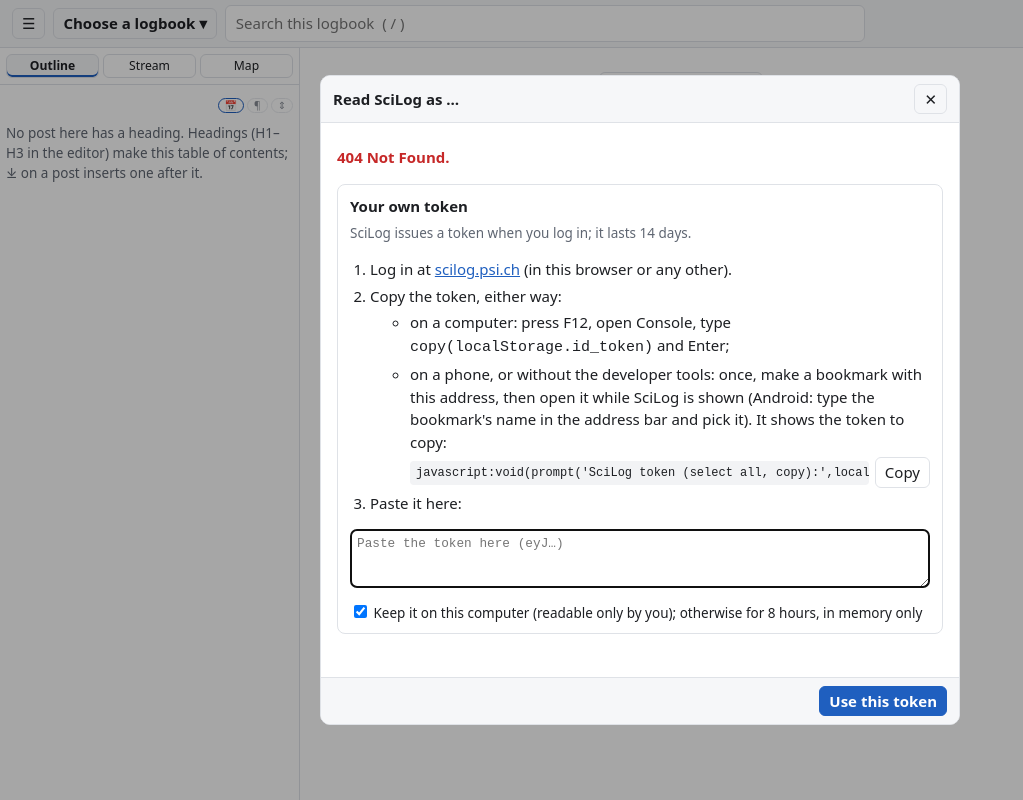
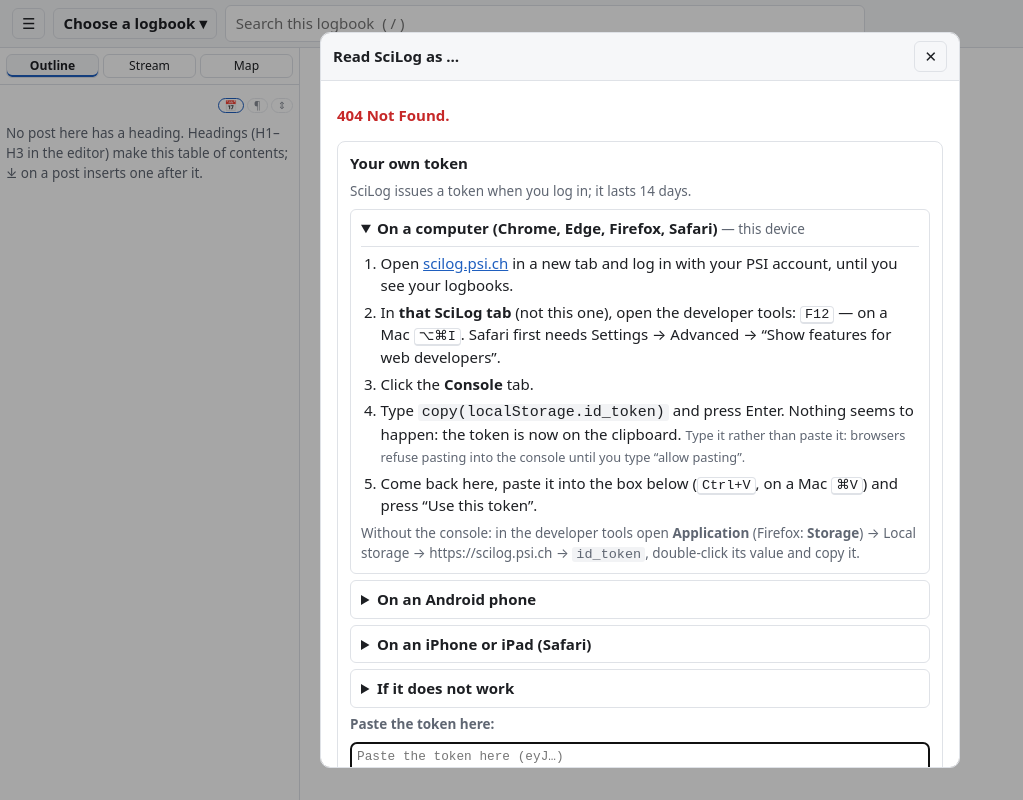
Before and after one commit to swissfel/scilog-viewer, a plain HTML site: page scilog_viewer/static/index.html in a window 1280 px wide. Shown: the whole page, without its empty margins (0-1023 px from the left). Drawn offline with Linux system fonts and the light colour scheme; no server answers.

Commit message:
A step-by-step guide to the token in the token window, per device

```diff
--- a/scilog_viewer/static/app.css
+++ b/scilog_viewer/static/app.css
@@ -532,3 +532,17 @@ body.has-tasks #to-bottom { right: calc(var(--tasks-width, 340px) + 24px); }
 .tk-card .tk-who { color: var(--muted); font-size: .9em; }
 .tk-keep { display: block; margin-top: 8px; font-size: .9em; }
 .ed-as { font-size: .82em; color: #9a6200; white-space: nowrap; }
+
+/* the step-by-step guide to the token, one fold per device */
+.tk-guides { margin: 8px 0 4px; }
+.tk-guide { border: 1px solid var(--line); border-radius: 6px; margin: 6px 0; padding: 0 10px; }
+.tk-guide > summary { cursor: pointer; padding: 7px 0; font-weight: 600; }
+.tk-guide[open] > summary { border-bottom: 1px solid var(--line); margin-bottom: 4px; }
+.tk-guide .tk-here { font-weight: normal; color: var(--muted); font-size: .9em; }
+.tk-guide ol, .tk-guide ul { padding-left: 1.3em; margin: 6px 0; }
+.tk-guide li { margin: 5px 0; line-height: 1.45; }
+.tk-guide code { background: var(--code); padding: 0 4px; border-radius: 3px; }
+.tk-guide kbd { border: 1px solid var(--line); border-bottom-width: 2px; border-radius: 4px; padding: 0 4px; font-size: .9em; }
+.tk-guide .tk-row { margin-top: 4px; }
+.tk-alt { color: var(--muted); font-size: .9em; }
+.tk-paste { margin: 10px 0 4px; font-weight: 600; }
--- a/scilog_viewer/static/app.js
+++ b/scilog_viewer/static/app.js
@@ -1019,6 +1019,59 @@ function updateTokenBadge() {
   badge.title = "Whose SciLog access the viewer uses: click to change";
 }
 
+// How to get the token out of SciLog's page, step by step, for the device in hand (the others folded).
+// SciLog's page keeps it in its local storage (and a cookie) as "id_token" after the login.
+function tokenGuide() {
+  const ua = navigator.userAgent;
+  const device = /Android/i.test(ua) ? "android" : /iPhone|iPad|iPod/i.test(ua) || (/Macintosh/.test(ua) && navigator.maxTouchPoints > 1) ? "ios" : "computer";
+  const code = (text) => el("code", { text });
+  const copyBtn = (text, what) => el("button", { class: "tk-copy", onclick: () => copyText(text, what) }, "Copy");
+  const scilog = () => el("a", { href: "https://scilog.psi.ch", target: "_blank", rel: "noopener" }, "scilog.psi.ch");
+  const bookmark = () => el("div", { class: "tk-row" }, el("code", { class: "tk-code", text: TOKEN_BOOKMARKLET }), copyBtn(TOKEN_BOOKMARKLET, "Bookmark address"));
+  const section = (key, title, ...body) => el("details", { class: "tk-guide", ...(key === device && !window.ScilogAndroid ? { open: "" } : {}) },
+    el("summary", {}, title, key === device ? el("span", { class: "tk-here", text: " — this device" }) : null), ...body);
+  return el("div", { class: "tk-guides" },
+    section("computer", "On a computer (Chrome, Edge, Firefox, Safari)",
+      el("ol", {},
+        el("li", {}, "Open ", scilog(), " in a new tab and log in with your PSI account, until you see your logbooks."),
+        el("li", {}, "In ", el("b", { text: "that SciLog tab" }), " (not this one), open the developer tools: ", el("kbd", { text: "F12" }),
+          " — on a Mac ", el("kbd", { text: "⌥⌘I" }), ". Safari first needs Settings → Advanced → “Show features for web developers”."),
+        el("li", {}, "Click the ", el("b", { text: "Console" }), " tab."),
+        el("li", {}, "Type ", code("copy(localStorage.id_token)"), " and press Enter. Nothing seems to happen: the token is now on the clipboard. ",
+          el("span", { class: "tk-safe", text: "Type it rather than paste it: browsers refuse pasting into the console until you type “allow pasting”." })),
+        el("li", {}, "Come back here, paste it into the box below (", el("kbd", { text: "Ctrl+V" }), ", on a Mac ", el("kbd", { text: "⌘V" }), ") and press “Use this token”.")),
+      el("p", { class: "tk-alt" }, "Without the console: in the developer tools open ", el("b", { text: "Application" }), " (Firefox: ", el("b", { text: "Storage" }),
+        ") → Local storage → https://scilog.psi.ch → ", code("id_token"), ", double-click its value and copy it.")),
+    section("android", "On an Android phone",
+      window.ScilogAndroid ? el("p", {}, "In this app: close this part and tap “Log in to SciLog here” above — the token is taken over by itself.") : null,
+      el("p", {}, "In Chrome (phones have no developer tools, so a bookmark reads the token):"),
+      el("ol", {},
+        el("li", {}, "Copy this bookmark address:", bookmark()),
+        el("li", {}, "In Chrome, bookmark any page (⋮ → ☆), then edit that bookmark (⋮ → Bookmarks → ⋮ beside it → Edit): name it ", code("SciLog token"),
+          ", replace its address with the copied one, save."),
+        el("li", {}, "Open ", scilog(), " and log in."),
+        el("li", {}, "In the SciLog tab, tap the address bar, type ", code("SciLog token"), " and tap the bookmark among the suggestions. ",
+          el("span", { class: "tk-safe", text: "It has to be started from the address bar while SciLog is shown; opening it from the bookmark list does not work." })),
+        el("li", {}, "A box shows the token, already selected: copy it, come back here and paste it.")),
+      el("p", { class: "tk-alt", text: "Firefox for Android does not run such bookmarks: use Chrome for this step." })),
+    section("ios", "On an iPhone or iPad (Safari)",
+      el("ol", {},
+        el("li", {}, "Copy this bookmark address:", bookmark()),
+        el("li", {}, "Bookmark any page (Share → Add Bookmark), then in the bookmarks tap Edit, choose it, name it ", code("SciLog token"),
+          " and replace its address with the copied one."),
+        el("li", {}, "Open ", scilog(), " and log in."),
+        el("li", {}, "With SciLog shown, open the bookmarks and tap “SciLog token”."),
+        el("li", {}, "A box shows the token: copy it, come back here and paste it."))),
+    el("details", { class: "tk-guide" }, el("summary", {}, "If it does not work"),
+      el("ul", {},
+        el("li", {}, el("b", { text: "“null” or “undefined”, or nothing to paste:" }), " it ran on the wrong page — this viewer, or SciLog before the login. Run it in the SciLog tab once your logbooks are shown."),
+        el("li", {}, el("b", { text: "“Don't paste code …” in the console:" }), " type ", code("allow pasting"), " and Enter, or type the command by hand."),
+        el("li", {}, el("b", { text: "“not accepted” or “expired”:" }), " a token lasts 14 days from the login and cannot be renewed. Log out of SciLog, log in again and copy the new one."),
+        el("li", {}, el("b", { text: "The bookmark opens a web search instead of a box:" }), " its address must start with ", code("javascript:"),
+          ". Some phones drop that part when pasting: type it back in front."),
+        el("li", {}, el("b", { text: "Keep the token to yourself:" }), " for up to 14 days it lets anyone read and write SciLog as you. Never paste it into a chat, an e-mail or a logbook."))));
+}
+
 // Whose SciLog access the viewer uses: the beamline account, a personal token kept here (not on a
 // shared account), or a personal token lent for at most a few hours (held by the viewer's server only).
 function openTokenDialog(status = state.token || {}) {
@@ -1029,7 +1082,6 @@ function openTokenDialog(status = state.token || {}) {
   const note = el("div", { class: "tk-note" });
   const keep = el("input", { type: "checkbox", ...(shared ? { disabled: "" } : { checked: "" }) });
   const save = el("button", { class: "primary" }, "Use this token");
-  const bm = el("code", { class: "tk-code", text: TOKEN_BOOKMARKLET });
   const dialog = el("dialog", { id: "token-dialog" });
   const choose = async (kind, button) => {
     button.disabled = true;
@@ -1074,14 +1126,8 @@ function openTokenDialog(status = state.token || {}) {
         // in the Android app: SciLog's own login inside the app, which hands the token over by itself
         window.ScilogAndroid ? el("p", {}, el("button", { class: "primary", onclick: () => { dialog.close(); window.ScilogAndroid.login(); } }, "Log in to SciLog here"),
           el("span", { class: "tk-safe", text: " — the token is taken over by itself. Or by hand:" })) : null,
-        el("ol", {},
-          el("li", {}, "Log in at ", el("a", { href: "https://scilog.psi.ch", target: "_blank", rel: "noopener" }, "scilog.psi.ch"), " (in this browser or any other)."),
-          el("li", {}, "Copy the token, either way:",
-            el("ul", {},
-              el("li", {}, "on a computer: press F12, open Console, type ", el("code", { text: "copy(localStorage.id_token)" }), " and Enter;"),
-              el("li", {}, "on a phone, or without the developer tools: once, make a bookmark with this address, then open it while SciLog is shown (Android: type the bookmark's name in the address bar and pick it). It shows the token to copy:",
-                el("div", { class: "tk-row" }, bm, el("button", { onclick: () => copyText(TOKEN_BOOKMARKLET, "Bookmark address") }, "Copy"))))),
-          el("li", {}, "Paste it here:")),
+        tokenGuide(),
+        el("p", { class: "tk-paste", text: "Paste the token here:" }),
         input,
         shared ? null : el("label", { class: "tk-keep" }, keep, ` Keep it on this computer (readable only by you); otherwise for ${hours} hours, in memory only`)),
       note),
```
Also changed, not shown: 2 other files.
